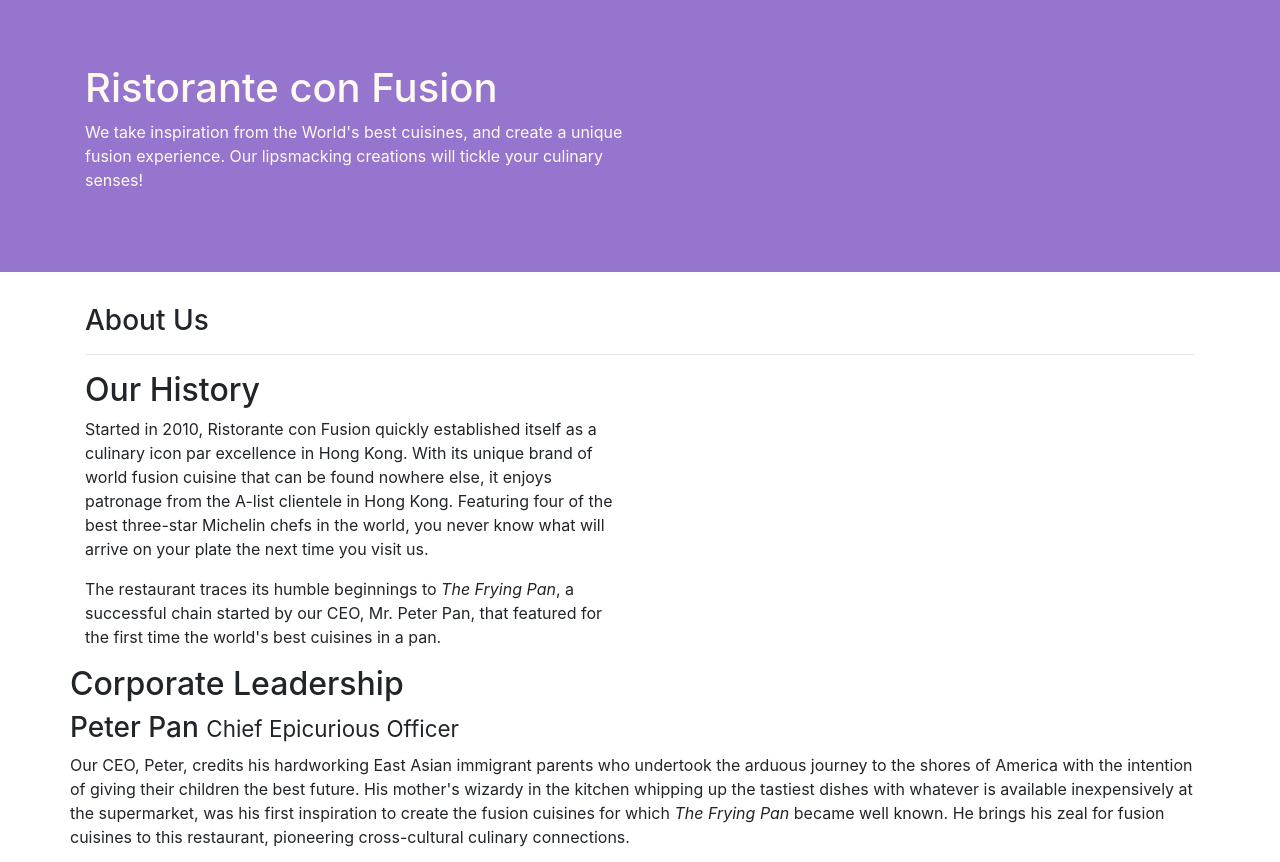
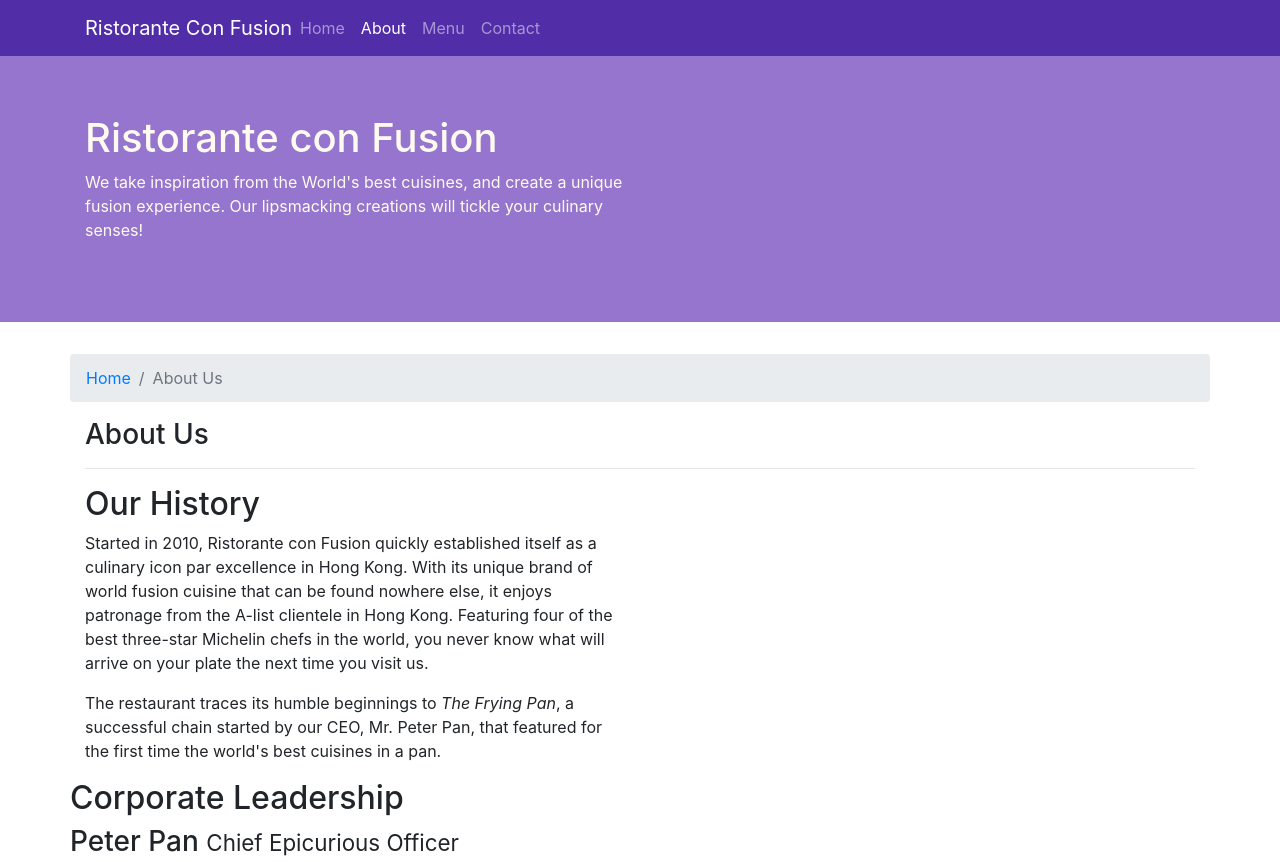
Before and after one commit to pranjay-poddar/Con_Fusion, a website: page aboutus.html in a window 1280 px wide. Shown: the top 862 px of the page. Drawn offline with nearby package versions, Linux system fonts and the light colour scheme.

Commit message:
added navbar and breadcrums

```diff
--- a/aboutus.html
+++ b/aboutus.html
@@ -14,7 +14,23 @@
 </head>
 
 <body>
+    <nav class="navbar navbar-dark navbar-expand-sm fixed-top">
+        <div class="container">
+            <button class="navbar-toggler" type="button" data-toggle="collapse" data-target="#Navbar">
+                <span class="navbar-toggler-icon"></span>
+            </button>
+            <a class="navbar-brand mr-auto" href="#">Ristorante Con Fusion</a>
+            <div class="collapse navbar-collapse" id="Navbar">
+                <ul class="navbar-nav mr-auto">
+                    <li class="nav-item "><a class="nav-link" href="./index.html">Home</a></li>
+                    <li class="nav-item active"><a class="nav-link" href="./aboutus.html">About</a></li>
+                    <li class="nav-item"><a class="nav-link" href="#">Menu</a></li>
+                    <li class="nav-item"><a class="nav-link" href="#">Contact</a></li>
+                </ul>
+            </div>
+        </div>
 
+    </nav>
     <header class="jumbotron">
         <div class="container">
             <div class="row row-header">
@@ -30,6 +46,10 @@
 
     <div class="container">
         <div class="row">
+            <ol class="col-12 breadcrumb">
+                <li class="breadcrumb-item"><a href="./index.html">Home</a></li>
+                <li class="breadcrumb-item active">About Us</li>
+            </ol>
             <div class="col-12">
                 <h3>About Us</h3>
                 <hr>
--- a/css/style.css
+++ b/css/style.css
@@ -8,6 +8,15 @@
     padding: 50px 0px 50px 0px;
     border-bottom: 1px ridge;
     min-height: 400px;
+}
+
+body {
+    padding: 50px 0px 0px 0px !important;
+    z-index: 0 !important;
+}
+
+.navbar-dark {
+    background-color: #512DA8 !important;
 }
 
 .jumbotron {
```
Also changed, not shown: index.html (+17 -0 lines).
